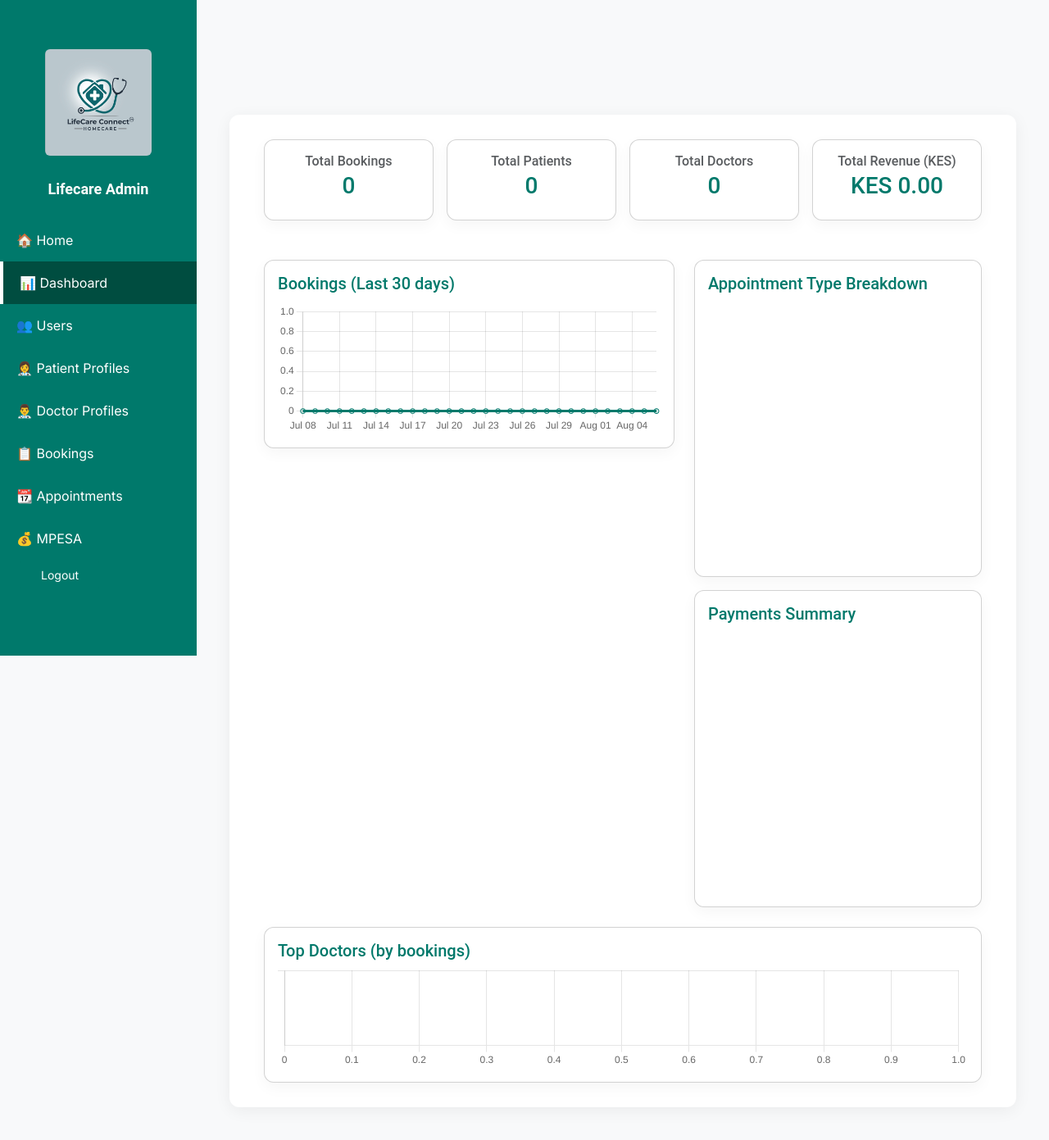
After one commit to Njirainianthony/LifecareConnect, a Django app: page /admin-dashboard/home/ in a window 1280 px wide. The commit adds this page. Shown: the whole page at 82% size. Run offline with Django 5.2, Linux system fonts and the light colour scheme; the visitor is signed in with stand-in values (Sample User, id 1); data that the repository does not hold is empty; a map, chart or similar area stays blank; some libraries are stand-ins or nearby versions.

Commit message:
aadition of charts in admin and Migration changes about Payment

```diff
--- /dev/null
+++ b/lifecareapp/templates/admin/admin_dashboard.html
@@ -0,0 +1,165 @@
+{% extends "admin/base_admin.html" %}
+{% load static %}
+
+{% block content %}
+<div class="container-fluid">
+  <div class="row g-3">
+    <div class="col-md-3">
+      <div class="card stat-card p-3 text-center">
+        <h6 class="mb-1 text-muted">Total Bookings</h6>
+        <h3 class="stat-value" style="color:#00796b">{{ total_bookings }}</h3>
+      </div>
+    </div>
+    <div class="col-md-3">
+      <div class="card stat-card p-3 text-center">
+        <h6 class="mb-1 text-muted">Total Patients</h6>
+        <h3 class="stat-value" style="color:#00796b">{{ total_patients }}</h3>
+      </div>
+    </div>
+    <div class="col-md-3">
+      <div class="card stat-card p-3 text-center">
+        <h6 class="mb-1 text-muted">Total Doctors</h6>
+        <h3 class="stat-value" style="color:#00796b">{{ total_doctors }}</h3>
+      </div>
+    </div>
+    <div class="col-md-3">
+      <div class="card stat-card p-3 text-center">
+        <h6 class="mb-1 text-muted">Total Revenue (KES)</h6>
+        <h3 class="stat-value" style="color:#00796b">KES {{ total_revenue|floatformat:2 }}</h3>
+      </div>
+    </div>
+  </div>
+
+  <div class="row mt-4 g-4">
+    <div class="col-lg-7">
+      <div class="card p-3">
+        <h5 style="color:#00796b">Bookings (Last 30 days)</h5>
+        <canvas id="bookingsChart" height="160"></canvas>
+      </div>
+    </div>
+
+    <div class="col-lg-5">
+      <div class="card p-3 mb-3">
+        <h5 style="color:#00796b">Appointment Type Breakdown</h5>
+        <canvas id="typesChart" height="160"></canvas>
+      </div>
+
+      <div class="card p-3">
+        <h5 style="color:#00796b">Payments Summary</h5>
+        <canvas id="paymentsChart" height="140"></canvas>
+      </div>
+    </div>
+  </div>
+
+  <div class="row mt-4">
+    <div class="col-12">
+      <div class="card p-3">
+        <h5 style="color:#00796b">Top Doctors (by bookings)</h5>
+        <canvas id="topDocsChart" height="120"></canvas>
+      </div>
+    </div>
+  </div>
+</div>
+
+{{ bookings_labels|json_script:"bookings-labels" }}
+{{ bookings_counts|json_script:"bookings-counts" }}
+{{ types_labels|json_script:"types-labels" }}
+{{ types_counts|json_script:"types-counts" }}
+{{ payments_labels|json_script:"payments-labels" }}
+{{ payments_values|json_script:"payments-values" }}
+{{ top_docs_labels|json_script:"topdocs-labels" }}
+{{ top_docs_counts|json_script:"topdocs-counts" }}
+
+<script src="https://cdn.jsdelivr.net/npm/chart.js"></script>
+
+<script>
+  const bookingsLabels = JSON.parse(document.getElementById('bookings-labels').textContent);
+  const bookingsCounts = JSON.parse(document.getElementById('bookings-counts').textContent);
+
+  const typesLabels = JSON.parse(document.getElementById('types-labels').textContent);
+  const typesCounts = JSON.parse(document.getElementById('types-counts').textContent);
+
+  const paymentsLabels = JSON.parse(document.getElementById('payments-labels').textContent);
+  const paymentsValues = JSON.parse(document.getElementById('payments-values').textContent);
+
+  const topDocsLabels = JSON.parse(document.getElementById('topdocs-labels').textContent);
+  const topDocsCounts = JSON.parse(document.getElementById('topdocs-counts').textContent);
+
+  const primary = '#00796b';
+  const primaryLight = 'rgba(0,121,107,0.15)';
+
+  new Chart(document.getElementById('bookingsChart').getContext('2d'), {
+    type: 'line',
+    data: {
+      labels: bookingsLabels,
+      datasets: [{
+        label: 'Bookings',
+        data: bookingsCounts,
+        borderColor: primary,
+        backgroundColor: primaryLight,
+        fill: true,
+        tension: 0.3,
+        pointRadius: 3
+      }]
+    },
+    options: {
+      responsive: true,
+      plugins: { legend: { display: false } },
+      scales: { x: { ticks: { maxRotation: 0, minRotation: 0 } }, y: { beginAtZero: true } }
+    }
+  });
+
+  new Chart(document.getElementById('typesChart').getContext('2d'), {
+    type: 'doughnut',
+    data: {
+      labels: typesLabels,
+      datasets: [{
+        data: typesCounts,
+        backgroundColor: ['#00796b','#43a047','#29b6f6','#ffb300','#9c27b0','#ef6c00','#8e24aa','#455a64'],
+      }]
+    },
+    options: {
+      responsive: true,
+      plugins: { legend: { position: 'bottom' } }
+    }
+  });
+
+  new Chart(document.getElementById('paymentsChart').getContext('2d'), {
+    type: 'pie',
+    data: {
+      labels: paymentsLabels,
+      datasets: [{
+        data: paymentsValues,
+        backgroundColor: ['#2e7d32','#c62828','#ffb300'],
+      }]
+    },
+    options: {
+      responsive: true,
+      plugins: { legend: { position: 'bottom' } }
+    }
+  });
+
+  new Chart(document.getElementById('topDocsChart').getContext('2d'), {
+    type: 'bar',
+    data: {
+      labels: topDocsLabels,
+      datasets: [{
+        label: 'Bookings',
+        data: topDocsCounts,
+        backgroundColor: primary,
+      }]
+    },
+    options: {
+      indexAxis: 'y',
+      responsive: true,
+      plugins: { legend: { display: false } },
+      scales: { x: { beginAtZero: true } }
+    }
+  });
+</script>
+
+<style>
+  .card { border-radius: 12px; box-shadow: 0 6px 18px rgba(0,0,0,0.04); }
+  .card h5 { margin-bottom: 12px; }
+</style>
+{% endblock %}
--- a/lifecareapp/templates/admin/base_admin.html
+++ b/lifecareapp/templates/admin/base_admin.html
@@ -93,12 +93,15 @@
   </div>
   <h4>Lifecare Admin</h4>
   <a href="{% url 'home' %}">🏠 Home</a>
+  <a href="{% url 'admin_dashboard_home' %}" class="{% if request.path == '/admin-dashboard/home/' %}active{% endif %}">📊 Dashboard</a>
+
   <a href="{% url 'user_list' %}" class="{% if request.path == '/admin/users/' %}active{% endif %}">👥 Users</a>
   <a href="{% url 'patient_profiles' %}" class="{% if request.path == '/admin/patient-profiles/' %}active{% endif %}">👩‍⚕️ Patient Profiles</a>
   <a href="{% url 'doctor_profiles' %}" class="{% if request.path == '/admin/doctor-profiles/' %}active{% endif %}">👨‍⚕️ Doctor Profiles</a>
   <a href="{% url 'booking_list' %}" class="{% if request.path == '/admin/bookings/' %}active{% endif %}">📋 Bookings</a>
   <a href="#" class="">📆 Appointments</a>
   <a href="{% url 'mpesa_transactions' %}" class="{% if request.path == '/admin/mpesa/' %}active{% endif %}">💰 MPESA</a>
+
   <form action="{% url 'logout' %}" method="POST">
       {% csrf_token %}
       <button type="submit" class="appointment-btn scrollto border-0">
@@ -111,14 +114,17 @@
 <div class="content">
   <div class="main-card">
     {% block content %}
+      <p class="text-center text-dark"><b>WELCOME ADMIN!!!</b></p>
 
-    <p class="text-center text-dark"><b>WELCOME ADMIN!!!</b></p>
-
-
+      <!-- Chart placeholder -->
+      <div class="mt-5">
+        <canvas id="activityChart" height="100"></canvas>
+      </div>
     {% endblock %}
   </div>
 </div>
 
 <script src="{% static 'assets/vendor/bootstrap/js/bootstrap.bundle.min.js' %}"></script>
+<script src="https://cdn.jsdelivr.net/npm/chart.js"></script>
 </body>
 </html>
--- a/lifecareapp/templates/doctor_profile.html
+++ b/lifecareapp/templates/doctor_profile.html
@@ -585,6 +585,7 @@
                         appointment_date: selectedDate,
                         appointment_time: selectedTime,
                         doctor_id: {{ doctor.id }},
+
                     })
                 });
 
--- a/lifecareapp/urls.py
+++ b/lifecareapp/urls.py
@@ -59,6 +59,12 @@ urlpatterns = [
     path('admin-dashboard/mpesa/', views.mpesa_transactions, name='mpesa_transactions'),
     path('admin-dashboard/users/', views.user_list, name='user_list'),
     path('toggle-user-status/<int:user_id>/', views.toggle_user_status, name='toggle_user_status'),
+    #ADMIN GRAPHS/CHARTS
+    path('admin-dashboard/home/', views.admin_dashboard, name='admin_dashboard_home'),
+    # (you may already have admin-dashboard root; pick a URL that makes sense)
+
+
+
     # Patient edit/delete
     path('admin-dashboard/patient/<int:pk>/edit/', views.edit_patient, name='edit_patient'),
     path('admin-dashboard/patient/<int:pk>/delete/', views.delete_patient, name='delete_patient'),
--- a/lifecareapp/views.py
+++ b/lifecareapp/views.py
@@ -17,6 +17,10 @@ import json
 from django.views.decorators.csrf import csrf_exempt
 from django.utils.timezone import now
 from django.contrib.auth.forms import AuthenticationForm
+from django.db.models import Count, Sum
+from django.db.models.functions import TruncDay
+from django.utils import timezone
+from datetime import timedelta
 
 
 
@@ -100,7 +104,7 @@ def custom_login_view(request):
             login(request, user)
 
             if user.is_superuser or user.is_staff:
-                return redirect('admin_dashboard')  # Make sure this URL name exists!
+                return redirect('admin_dashboard_home')  # Make sure this URL name exists!
 
             try:
                 profile = Profile.objects.get(user=user)
@@ -142,7 +146,7 @@ def redirect_after_login(request):
     user = request.user
 
     if user.is_superuser or user.is_staff:
-        return redirect('admin_dashboard')
+        return redirect('admin_dashboard_home')
 
     try:
         profile = Profile.objects.get(user=user)
@@ -726,6 +730,89 @@ def delete_patient(request, pk):
     return redirect('patient_profiles')
 
 
+@login_required
+@user_passes_test(is_admin)
+def admin_dashboard(request):
+    # --- Time window for trends (last 30 days) ---
+    today = timezone.now().date()
+    start_date = today - timedelta(days=29)  # inclusive 30 days
+
+    # Bookings per day for last 30 days
+    bookings_qs = Booking.objects.filter(created_at__date__gte=start_date)
+    bookings_by_day = (
+        bookings_qs
+        .annotate(day=TruncDay('created_at'))
+        .values('day')
+        .annotate(count=Count('id'))
+        .order_by('day')
+    )
+    # Map dates to counts for continuous series
+    day_count_map = {item['day'].date(): item['count'] for item in bookings_by_day}
+    bookings_labels = []
+    bookings_counts = []
+    for i in range(30):
+        d = start_date + timedelta(days=i)
+        bookings_labels.append(d.strftime('%b %d'))     # e.g. "Aug 11"
+        bookings_counts.append(day_count_map.get(d, 0))
+
+    # Appointment-type distribution (pie)
+    type_qs = Booking.objects.values('appointment_type').annotate(count=Count('id'))
+    # convert to label/value arrays (use readable labels from choices)
+    type_label_map = dict(Booking.APPOINTMENT_TYPE_CHOICES)
+    types_labels = []
+    types_counts = []
+    for item in type_qs:
+        code = item['appointment_type']
+        types_labels.append(type_label_map.get(code, code))
+        types_counts.append(item['count'])
+
+    # Top doctors by bookings (top 5)
+    top_docs_qs = (
+        Booking.objects
+        .values('doctor__id', 'doctor__full_name')
+        .annotate(bookings_count=Count('id'))
+        .order_by('-bookings_count')[:5]
+    )
+    top_docs_labels = [item['doctor__full_name'] for item in top_docs_qs]
+    top_docs_counts = [item['bookings_count'] for item in top_docs_qs]
+
+    # Payments summary by status (sum amount per status)
+    payments_summary = Payment.objects.values('status').annotate(total=Sum('amount'))
+    payments_labels = [p['status'] for p in payments_summary]
+    payments_values = [float(p['total'] or 0) for p in payments_summary]
+
+    # Quick stat cards
+    total_bookings = Booking.objects.count()
+    total_patients = PatientProfile.objects.count()
+    total_doctors = DoctorProfile.objects.count()
+    total_revenue = Payment.objects.aggregate(total=Sum('amount'))['total'] or 0
+
+    context = {
+        'bookings_labels': bookings_labels,
+        'bookings_counts': bookings_counts,
+        'types_labels': types_labels,
+        'types_counts': types_counts,
+        'top_docs_labels': top_docs_labels,
+        'top_docs_counts': top_docs_counts,
+        'payments_labels': payments_labels,
+        'payments_values': payments_values,
+        'total_bookings': total_bookings,
+        'total_patients': total_patients,
+        'total_doctors': total_doctors,
+        'total_revenue': float(total_revenue),
+    }
+    return render(request, 'admin/admin_dashboard.html', context)
+
+
+
+
+
+
+
+
+
+
+
 # --- Doctors ---
 def edit_doctor(request, pk):
     doctor = get_object_or_404(DoctorProfile, pk=pk)
```
Also changed, not shown: lifecareapp/models.py (+6 -1 lines), lifecareapp/migrations/0002_payment_created_at.py (added), media/dashboard_patient/patientprofile_nA0INOy.jpg (added), media/dashboard_patient/patientprofile_uB5fWnQ.jpg (added), media/doctors/doctorprofile_tUUddSa.jpg (added), 2 other files.
